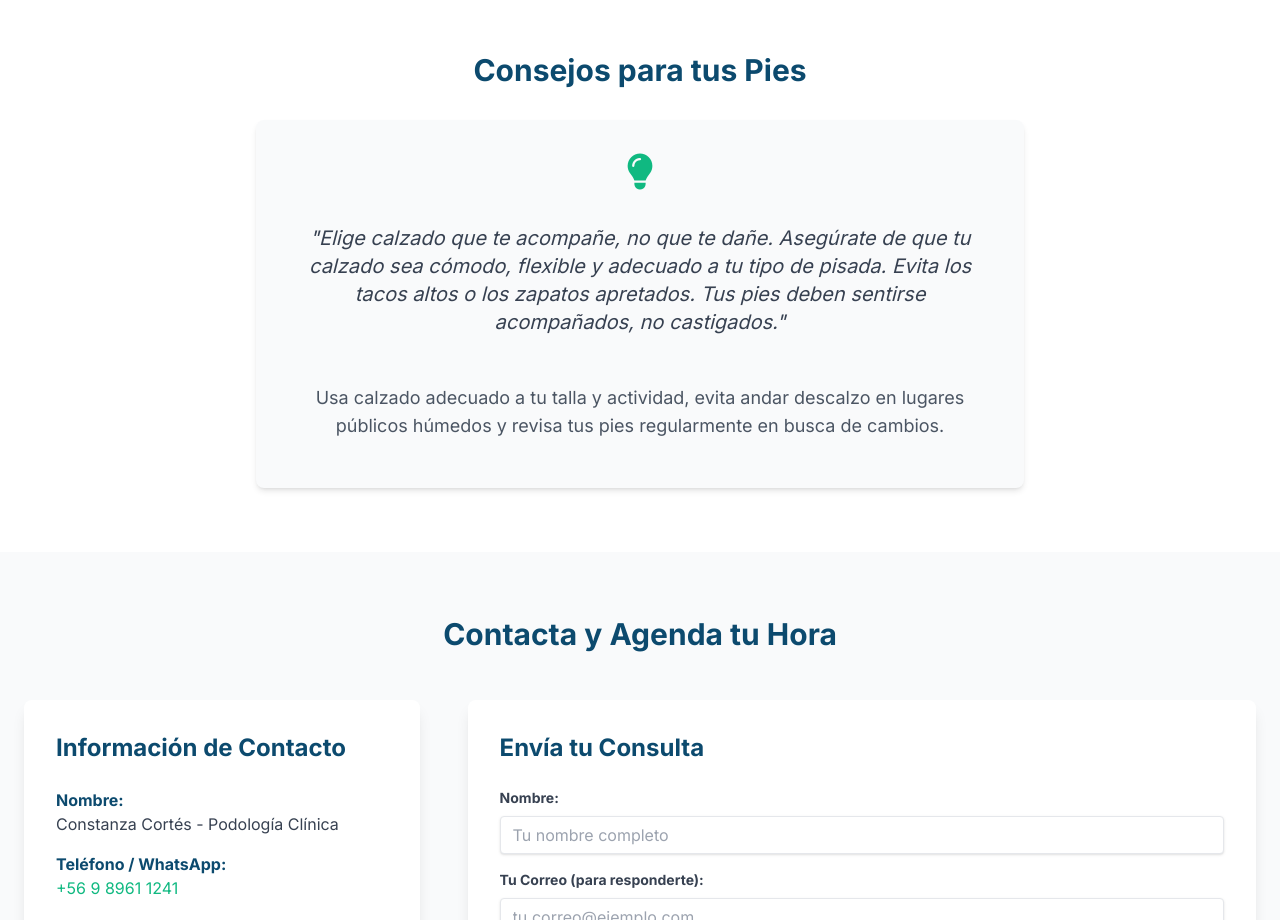
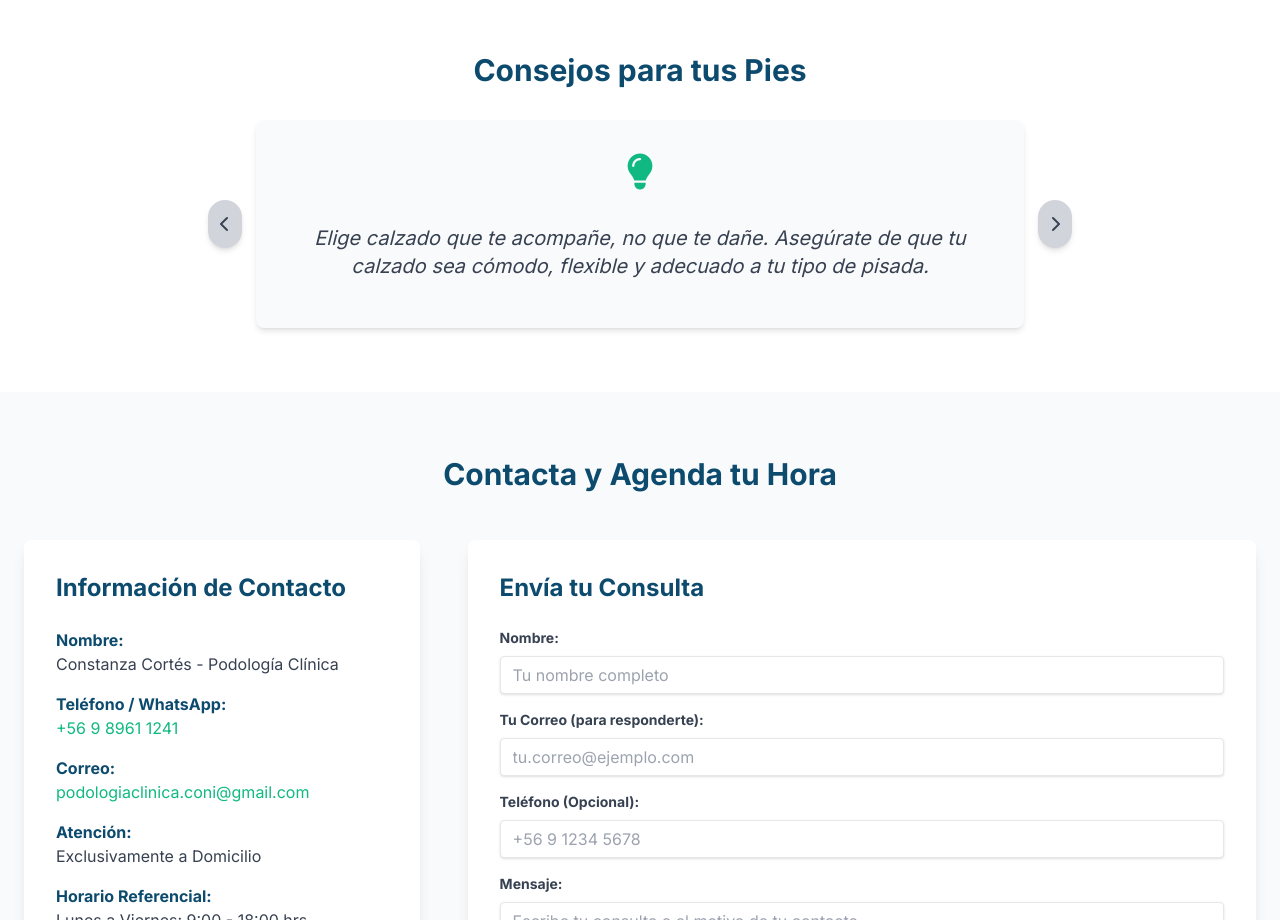
Before and after one commit to podoconi/landingpage, a plain HTML site: page index.html in a window 1280 px wide. Shown: the part 2160-3080 px from the top of the page. Drawn offline with nearby package versions, Linux system fonts and the light colour scheme.

Commit message:
ultima version del dia
ya correjido en su mayoria. falta por revisar colores. y subir imagenes.

```diff
--- a/index.html
+++ b/index.html
@@ -171,14 +171,20 @@
     <section id="tips" class="py-16 px-6 bg-white">
         <div class="container mx-auto text-center">
             <h2 class="text-3xl font-bold text-primary mb-8" data-aos="fade-up">Consejos para tus Pies</h2>
-            <div class="bg-secondary p-8 rounded-lg shadow-md max-w-3xl mx-auto consejo-container" data-aos="zoom-in">
-                <i class="fas fa-lightbulb text-accent text-4xl mb-4"></i>
-                <p class="text-xl text-gray-700 italic consejo-container">
-                    "Elige calzado que te acompañe, no que te dañe. Asegúrate de que tu calzado sea cómodo, flexible y adecuado a tu tipo de pisada. Evita los tacos altos o los zapatos apretados. Tus pies deben sentirse acompañados, no castigados."
-                </p>
-                <p class="text-lg text-gray-600 mt-4 consejo-container">
-                    Usa calzado adecuado a tu talla y actividad, evita andar descalzo en lugares públicos húmedos y revisa tus pies regularmente en busca de cambios.
-                </p>
+            <div class="relative max-w-3xl mx-auto">
+                <!-- Navigation arrows -->
+                <button onclick="prevTip()" class="absolute left-0 top-1/2 transform -translate-y-1/2 -translate-x-12 bg-gray-300 text-gray-700 rounded-full p-3 hover:bg-accent hover:text-white transition-colors shadow-md">
+                    <i class="fas fa-chevron-left"></i>
+                </button>
+
+                <div class="bg-secondary p-8 rounded-lg shadow-md consejo-container" data-aos="zoom-in">
+                    <i class="fas fa-lightbulb text-accent text-4xl mb-4"></i>
+                    <p id="tip-text" class="text-xl text-gray-700 italic consejo-container transition-opacity duration-300 ease-in-out"></p>
+                </div>
+
+                <button onclick="nextTip()" class="absolute right-0 top-1/2 transform -translate-y-1/2 translate-x-12 bg-gray-300 text-gray-700 rounded-full p-3 hover:bg-accent hover:text-white transition-colors shadow-md">
+                    <i class="fas fa-chevron-right"></i>
+                </button>
             </div>
         </div>
     </section>
@@ -275,5 +281,78 @@
         // Script para el año actual en el footer
         document.getElementById('current-year').textContent = new Date().getFullYear();
     </script>
+    <script>
+        // Tips array
+        const tips = [
+            "Elige calzado que te acompañe, no que te dañe. Asegúrate de que tu calzado sea cómodo, flexible y adecuado a tu tipo de pisada.",
+            "Seca bien tus pies después de la ducha, especialmente entre los dedos, para prevenir hongos.",
+            "Cambia tus calcetines diariamente y usa preferentemente materiales que absorban la humedad.",
+            "Revisa tus pies regularmente en busca de cambios, especialmente si eres diabético.",
+            "Hidrata tus pies diariamente, pero evita aplicar crema entre los dedos.",
+            "Corta las uñas en línea recta para prevenir uñas encarnadas.",
+            "Evita caminar descalzo en lugares públicos húmedos como piscinas o duchas."
+        ];
+
+        let currentTipIndex = 0;
+        let tipInterval;
+
+        // Función para mostrar el consejo actual
+        function showCurrentTip() {
+            const tipElement = document.getElementById('tip-text');
+            tipElement.classList.add('opacity-0');
+
+            setTimeout(() => {
+                tipElement.textContent = tips[currentTipIndex];
+                tipElement.classList.remove('opacity-0');
+            }, 300);
+        }
+
+        // Función para el siguiente consejo
+        function nextTip() {
+            currentTipIndex = (currentTipIndex + 1) % tips.length;
+            showCurrentTip();
+            resetInterval();
+        }
+
+        // Función para el consejo anterior
+        function prevTip() {
+            currentTipIndex = (currentTipIndex - 1 + tips.length) % tips.length;
+            showCurrentTip();
+            resetInterval();
+        }
+
+        // Función para reiniciar el intervalo
+        function resetInterval() {
+            clearInterval(tipInterval);
+            startInterval();
+        }
+
+        // Función para iniciar el intervalo
+        function startInterval() {
+            tipInterval = setInterval(nextTip, 15000);
+        }
+
+        // Inicializar los consejos cuando el elemento es visible
+        const observer = new IntersectionObserver((entries) => {
+            entries.forEach(entry => {
+                if (entry.isIntersecting) {
+                    showCurrentTip();
+                    startInterval();
+                } else {
+                    clearInterval(tipInterval);
+                }
+            });
+        });
+
+        // Observar la sección de consejos
+        observer.observe(document.getElementById('tips'));
+    </script>
+</body>
+<script>
+        // Initialize the first tip immediately
+        showCurrentTip();
+        // Start the interval
+        startInterval();
+    </script>
 </body>
 </html>
```
